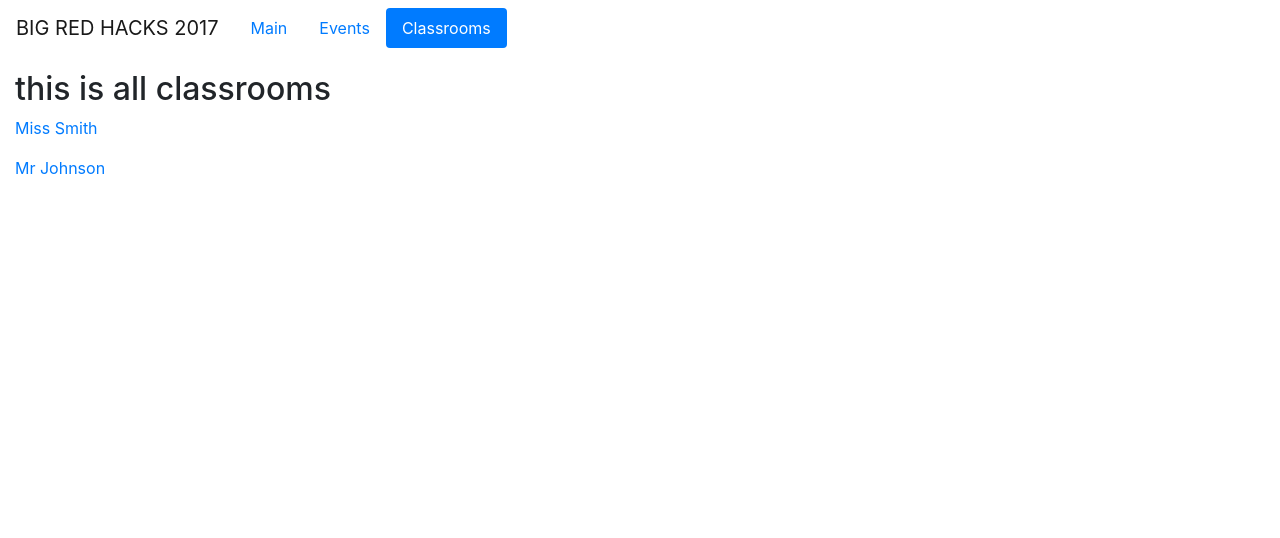
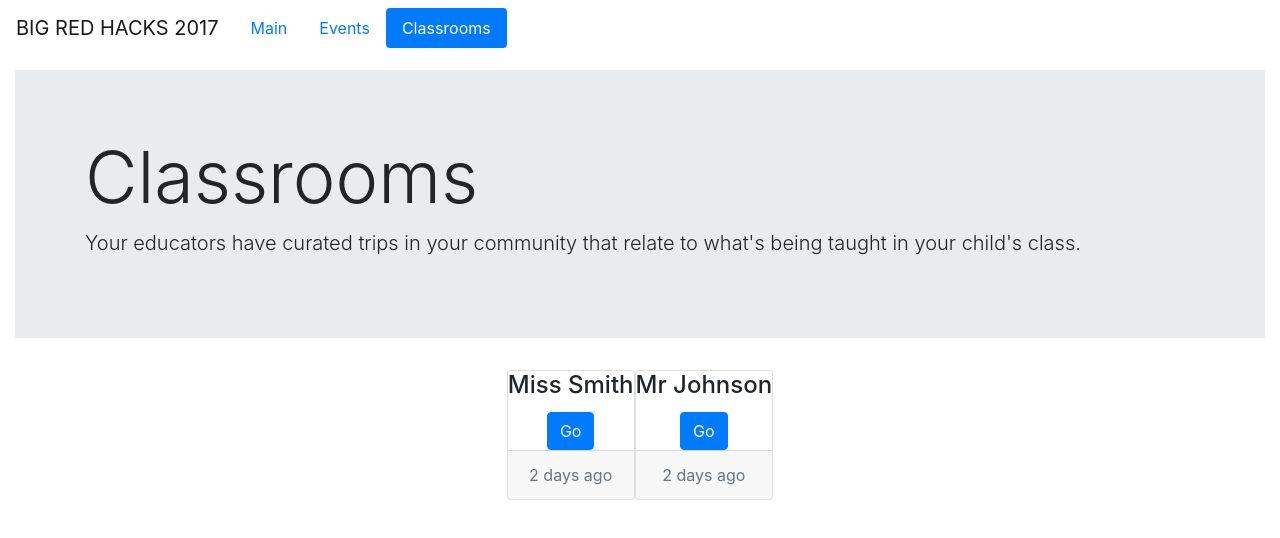
Before and after one commit to Diane27/big-red-hacks-2017, a React (Create React App) app: page /classroom in a window 1280 px wide. Shown: the top 538 px of the page. Built offline with nearby package versions, Linux system fonts and the light colour scheme.

Commit message:
Update formatting for classroom

```diff
--- a/src/components/classroom/all_classrooms.js
+++ b/src/components/classroom/all_classrooms.js
@@ -8,15 +8,40 @@ class AllClassrooms extends Component{
         const all_events_cards = DATACLASSROOMS.map((d) => {
             return(
                 <div key={d.id}>
-                    <p><Link to={`/classroom/${d.id}`}>{d.name}</Link></p>
-                    <p>{d.details}</p>
+
+                  <div className="card text-center">
+                  <div className="card-block">
+                  <h4 className="card-title">{d.name}</h4>
+                  <h4 className="card-title">{d.details}</h4>
+                  <a href={`/classroom/${d.id}`} className="btn btn-primary">Go</a>
+                  </div>
+                  <div className="card-footer text-muted">
+                  2 days ago
+                  </div>
+                  </div>
+
+
+
                 </div>
+
+
+
             )
         })
         return(
         <div>
-            <h2>this is all classrooms</h2>
-            {all_events_cards}
+            <div className="jumbotron jumbotron-fluid">
+            <div className="container">
+                <h1 className="display-3">Classrooms</h1>
+                <p className="lead">Your educators have curated trips in your community that relate to what's being taught in your child's class.</p>
+            </div>
+            </div>
+
+            <div style={{'display' : 'flex', 'flex-direction': 'col',
+                         'flex-wrap': 'wrap', 'align-items': 'flex-start',
+                         'justify-content': 'center'}}>
+                {all_events_cards}
+            </div>
         </div>
         )
     }
--- a/src/components/classroom/classroom_detail.js
+++ b/src/components/classroom/classroom_detail.js
@@ -10,16 +10,19 @@ const ClassroomDetail = (props) => {
 			return props.classroom.id == e.id
 		})[0].parent_student[d.child_id].student
 		return(
-			<div>
-				<h2>{d.comments}</h2>
-				<p> Parents of {student_name}</p>
+
+			<div className="alert alert-info" role="alert">
+  		<strong><p>{d.comments}</p></strong>
+  		<p className="mb-0">Parents of {student_name}</p>
 			</div>
+
 			)
 	})
     return(
         <div key={props.classroom.id}>
-            <h2>{props.classroom.name} - {props.classroom.id}</h2>
+            <h2>{props.classroom.name} - Class {props.classroom.id}</h2>
             <hr />
+						<h3>Comments</h3>
             {comments}
         </div>
     )
--- a/src/components/events/search_event.js
+++ b/src/components/events/search_event.js
@@ -7,9 +7,9 @@ export default class SeachEvent extends Component {
     	<div className="container form-main input-group input-group-lg">
 				<input className="form-control"
         value={this.props.term} onChange={this.props.handleSearchEvent}
-        placeholder="searching using name or filter"/>
+        placeholder="search using name or filter"/>
         {this.props.filter !== '' ? (
-          <small className="form-text text-muted">`searching using: {this.props.filter}</small>) : null}
+          <small className="form-text text-muted">`search using: {this.props.filter}</small>) : null}
 			</div>
     );
   }
```
Also changed, not shown: src/components/classroom/classroom_view.js (line endings or trailing spaces).
